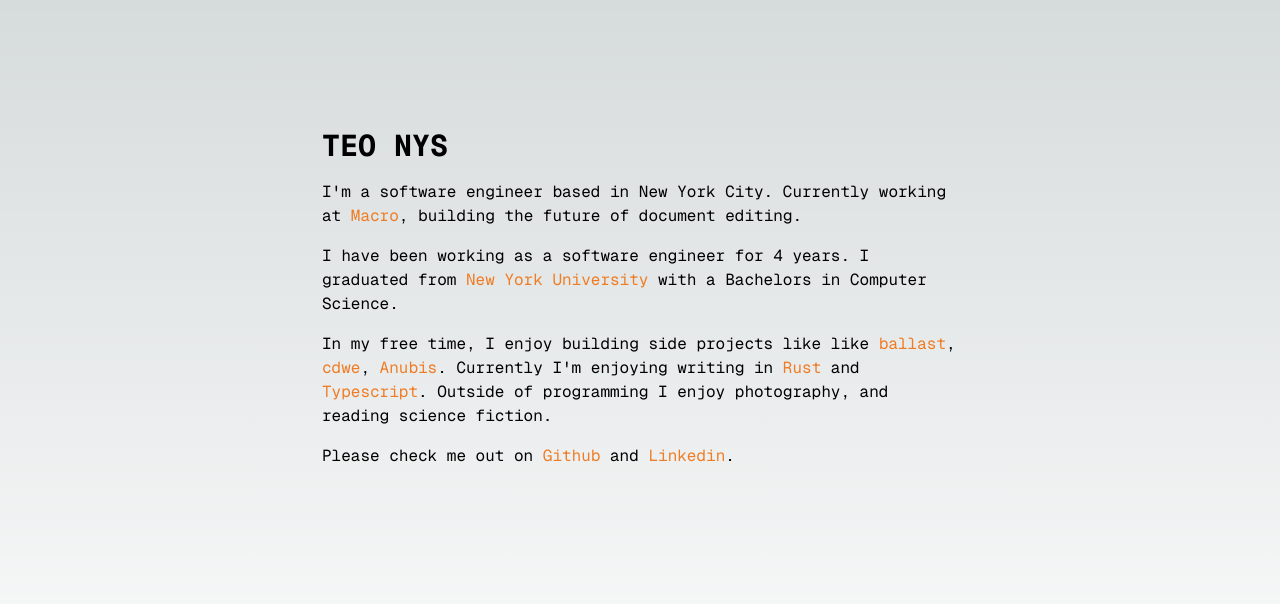
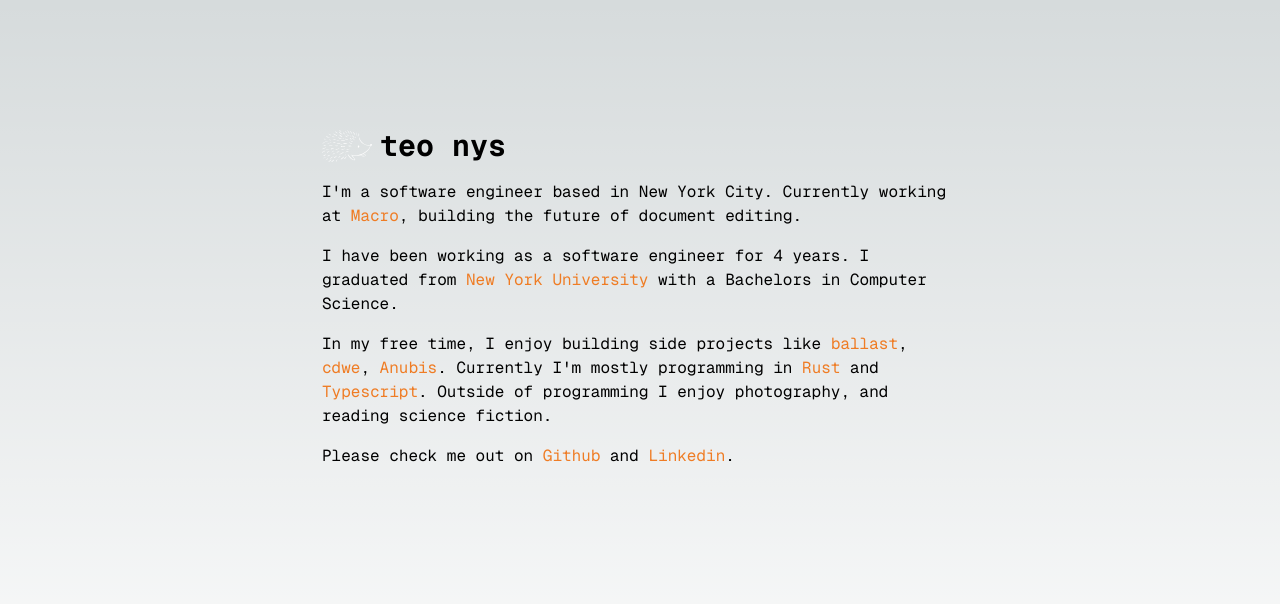
Before and after one commit to synoet/synoet.io, a Next.js app: page / in a window 1280 px wide. Shown: the top 604 px of the page. Built offline with nearby package versions, Linux system fonts and the light colour scheme.

Commit message:
CHG some styling

```diff
--- a/src/app/page.js
+++ b/src/app/page.js
@@ -1,18 +1,15 @@
-import Image from 'next/image'
-
-
+import HedgeHog from "../hedgehog.svg";
+import Image from 'next/image';
 
 export default function Home() {
   return (
     <main className="flex min-h-screen flex-col items-center justify-between md:p-24">
       <div className="md:w-[700px] sm:w-full flex flex-col space-y-4 p-8">
-        <h1 className="font-bold text-3xl"> TEO NYS </h1>
-        <p> I'm a software engineer based in New York City. Currently working at <a className="text-[#EF7C24]" href="https://www.macro.com">Macro</a>, building the future of document editing.</p>
+        <h1 className="text-3xl flex space-x-2 font-bold"> <Image height={50} width={50} priority src={HedgeHog} alt="hedgehog"/><span>{" teo nys"}</span> </h1>
+        <p>{"I'm a software engineer based in New York City. Currently working at "}<a className="text-[#EF7C24]" href="https://www.macro.com">Macro</a>{", building the future of document editing."}</p>
 
-        <p>I have been working as a software engineer for 4 years. I graduated from <a className="text-[#EF7C24]" href="https://www.nyu.edu">New York University</a> with a Bachelors in Computer Science.</p>
-
-        <p>In my free time, I enjoy building side projects like like <a className="text-[#EF7C24]" href="https://www.github.com/synoet/ballast">ballast</a>, <a className="text-[#EF7C24]" href="https://www.github.com/synoet/cdwe">cdwe</a>, <a className="text-[#EF7C24]" href="https://github.com/AnubisLMS/Anubis">Anubis</a>
-        . Currently I'm enjoying writing in <a className="text-[#EF7C24]" href="https://www.rust-lang.org/">Rust</a> and <a className="text-[#EF7C24]" href="https://www.typescriptlang.org/">Typescript</a>. Outside of programming I enjoy photography, and reading science fiction.
+        <p>{"I have been working as a software engineer for 4 years. I graduated from "}<a className="text-[#EF7C24]" href="https://www.nyu.edu">New York University</a>{" with a Bachelors in Computer Science."}</p>
+        <p>In my free time, I enjoy building side projects like <a className="text-[#EF7C24]" href="https://www.github.com/synoet/ballast">ballast</a>, <a className="text-[#EF7C24]" href="https://www.github.com/synoet/cdwe">cdwe</a>, <a className="text-[#EF7C24]" href="https://github.com/AnubisLMS/Anubis">Anubis</a>{". Currently I'm mostly programming in "}<a className="text-[#EF7C24]" href="https://www.rust-lang.org/">Rust</a> and <a className="text-[#EF7C24]" href="https://www.typescriptlang.org/">Typescript</a>. Outside of programming I enjoy photography, and reading science fiction.
       </p>
 
       <p> Please check me out on <a className="text-[#EF7C24]" href="https://www.github.com/synoet">Github</a> and <a className="text-[#EF7C24]" href="https://www.linkedin.com/in/nysteo/">Linkedin</a>.</p>
```
Also changed, not shown: src/hedgehog.svg (added).
